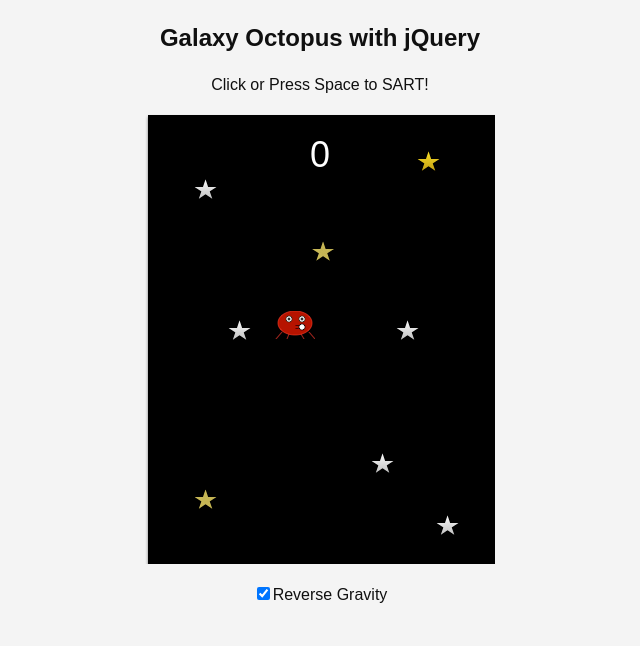
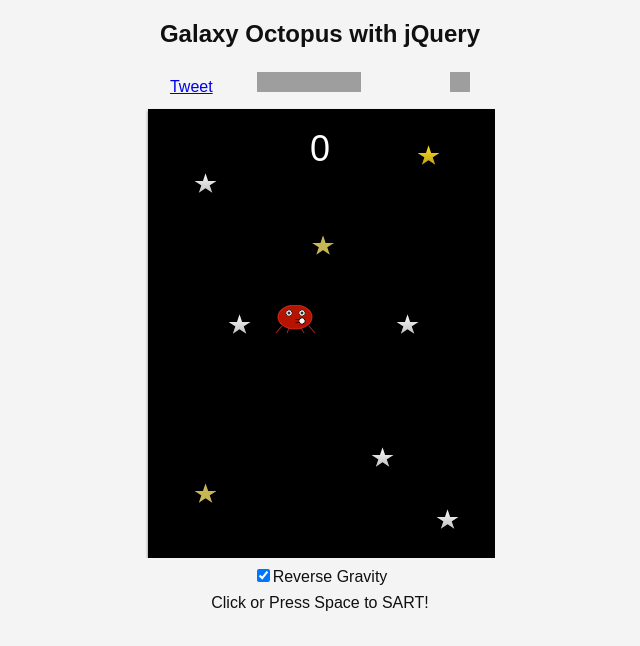
Before and after one commit to tejitak/jquery-galaxy-octopus, a website built with webpack: page html/index.html in a window 1280 px wide. Shown: the whole page, without its empty margins (320-960 px from the left). Built offline with Linux system fonts and the light colour scheme; grey boxes are pictures that could not be loaded.

Commit message:
add social buttons

```diff
--- a/css/main.css
+++ b/css/main.css
@@ -6,7 +6,7 @@
 }
 
 h2 {
-    margin: 24px 8px;
+    margin: 12px 8px;
 }
 
 .description {
@@ -16,7 +16,10 @@
 
 .settings {
   text-align: center;
-  margin: 20px;
+}
+
+.settings div {
+  margin: 8px;
 }
 
 .wrap {
--- a/html/index.html
+++ b/html/index.html
@@ -5,11 +5,49 @@
     <title>Galaxy Octopus with jQuery</title>
     <meta name="viewport" content="width=device-width, user-scalable=no, initial-scale=1, maximum-scale=1" />
     <link rel="stylesheet" href="../css/main.css" />
+    <style>
+        .social_container {
+            width: 300px;
+            margin: 8px auto;
+            text-align: center;
+        }
+        .social_container .social_item{
+            display: inline-block;
+            padding: 4px 20px
+        }
+        @media (min-width: 481px) {
+            .social_container {
+                width: 100%;
+            }
+        }
+    </style>
 </head>
 <body>
     <div class="description">
         <h2>Galaxy Octopus with jQuery</h2>
-        <div>Click or Press Space to SART!</div>
+    </div>
+    <div class="social_container">
+        <div class="social_item">
+            <a href="https://twitter.com/share" class="twitter-share-button" data-url="http://tejitak.github.io/jquery-galaxy-octopus/html/" data-via="" data-lang="en">Tweet</a>
+            <script>!function(d,s,id){var js,fjs=d.getElementsByTagName(s)[0];if(!d.getElementById(id)){js=d.createElement(s);js.id=id;js.src="https://platform.twitter.com/widgets.js";fjs.parentNode.insertBefore(js,fjs);}}(document,"script","twitter-wjs");</script>
+        </div>
+        <div class="social_item">
+            <iframe src="http://ghbtns.com/github-btn.html?user=tejitak&repo=jquery-galaxy-octopus&type=watch&count=true" allowtransparency="true" frameborder="0" scrolling="0" width="104px" height="20px"></iframe>
+        </div>
+        <div class="social_item" style="position: relative; top: -4px;">
+            <div id="fb-root"></div>
+            <script>(function(d, s, id) {
+              var js, fjs = d.getElementsByTagName(s)[0];
+              if (d.getElementById(id)) return;
+              js = d.createElement(s); js.id = id;
+              js.src = "//connect.facebook.net/en_US/sdk.js#xfbml=1&appId=556655494444828&version=v2.0";
+              fjs.parentNode.insertBefore(js, fjs);
+            }(document, 'script', 'facebook-jssdk'));</script>
+            <div class="fb-like" data-href="http://tejitak.github.io/jquery-galaxy-octopus/html/" data-layout="button_count" data-action="like" data-show-faces="false" data-share="false"></div>
+        </div>
+        <div class="social_item">
+            <a href="http://b.hatena.ne.jp/entry/http://tejitak.github.io/jquery-galaxy-octopus/html/" class="hatena-bookmark-button" data-hatena-bookmark-title="Galaxy Octopus with jQuery" data-hatena-bookmark-layout="simple-balloon" title="このエントリーをはてなブックマークに追加"><img src="http://b.st-hatena.com/images/entry-button/button-only@2x.png" alt="このエントリーをはてなブックマークに追加" width="20" height="20" style="border: none;" /></a><script type="text/javascript" src="http://b.st-hatena.com/js/bookmark_button.js" charset="utf-8" async="async"></script>
+        </div>
     </div>
     <div class="wrap">
         <div class="canvas">
@@ -18,7 +56,8 @@
         </div>
     </div>
     <div class="settings">
-        <input type="checkbox" id="reverseGravity"><label for="reverseGravity">Reverse Gravity</label>
+        <div><input type="checkbox" id="reverseGravity"><label for="reverseGravity">Reverse Gravity</label></div>
+        <div>Click or Press Space to SART!</div>
     </div>
     <script src="../build/app.js"></script>
 </body>
--- a/js/app.js
+++ b/js/app.js
@@ -149,7 +149,6 @@
 // settings
 var updateSettings = function(){
     reverse = $(REVERSE_CHECKBOX).prop('checked');
-    console.log(reverse);
 };
 
 $(".settings").on("click", function(e){
```
Also changed, not shown: README.md, build/app.js.
